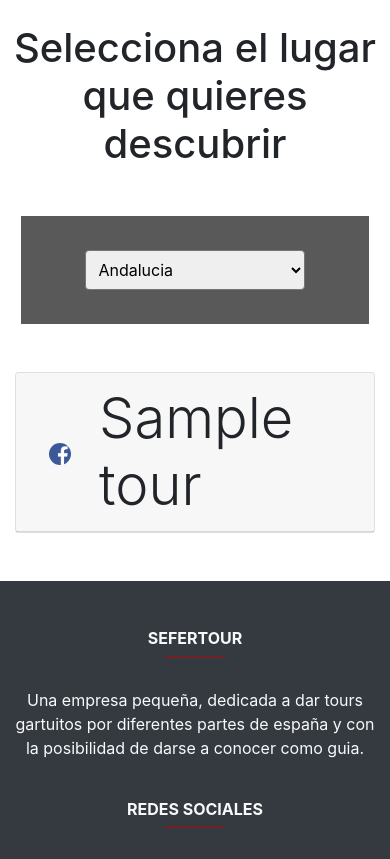
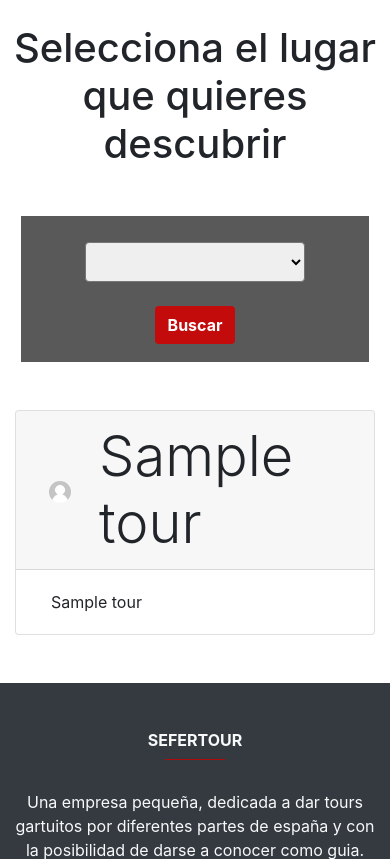
Before and after one commit to endisanchez/SeFerTour, a Laravel app: a page that uses resources/views/tours.blade.php in a window 390 px wide. Shown: the part 56-915 px from the top of the page. Run offline with Laravel 8, Linux system fonts and the light colour scheme; tables that the repository leaves empty hold one stand-in row (values such as "Sample post"); lists and menus that the app fills with data are empty; style sheets or scripts are compiled from the project's sources; some libraries are stand-ins or nearby versions.

Commit message:
Revert "Migracion tours cambiada y mapa España responsive implementado"
This reverts commit 864120340d75fc4ffda7231d953a30c1e013a5c9.

```diff
--- a/app/Http/Controllers/TourController.php
+++ b/app/Http/Controllers/TourController.php
@@ -7,7 +7,7 @@ class TourController extends Controller
 {
 
   public function toursProvincia($provincia) {
-    $tours = App\Models\Tour::where('comunidad', '=', $provincia)->get();
+    $tours = App\Models\Tour::where('provincia', '=', $provincia)->get();
     // dd($tours);
     return view("tours")->with("tours", $tours);
   }
--- a/resources/views/tours.blade.php
+++ b/resources/views/tours.blade.php
@@ -12,6 +12,7 @@
 <script src="https://cdnjs.cloudflare.com/ajax/libs/popper.js/1.12.9/umd/popper.min.js" integrity="sha384-ApNbgh9B+Y1QKtv3Rn7W3mgPxhU9K/ScQsAP7hUibX39j7fakFPskvXusvfa0b4Q" crossorigin="anonymous"></script>
 <script src="https://maxcdn.bootstrapcdn.com/bootstrap/4.0.0/js/bootstrap.min.js" integrity="sha384-JZR6Spejh4U02d8jOt6vLEHfe/JQGiRRSQQxSfFWpi1MquVdAyjUar5+76PVCmYl" crossorigin="anonymous"></script>
 <script src="https://ajax.googleapis.com/ajax/libs/jquery/2.1.1/jquery.min.js"></script>
+<script src="{{ url('../resources/js/peticionComunidades.js') }}"></script>
 
 <body>
   <header>
@@ -19,7 +20,7 @@
         <div class="container-fluid">
             <img src="{{url('imagenes/logoanimado_blanco.gif')}}" alt="logo" width="25%">
             <button class="navbar-toggler text-black" type="button" data-toggle="collapse" data-target="#opciones">
-              <img class="img-fluid "src="{{ url('imagenes/menu.png') }}" alt="menu" width="30">
+              <img class="img-fluid "src="imagenes/menu.png" alt="menu" width="30">
             </button>
           <div class="collapse navbar-collapse " id="opciones">
             <ul class="navbar-nav ml-auto d-flex float-right text-right">
@@ -201,37 +202,20 @@
         </map>
 
         <form method="post">
-          @csrf
             <div class="row my-5 d-block d-xl-none">
               <div id="formulario">
                 <form>
-                    <div class="rounded my-4">
-                      <select onchange="window.location.href=this.value;" class="rounded col-8 p-2">
-                        <option value="Andalucia">Andalucia</option>
-                        <option value="Aragon">Aragon</option>
-                        <option value="Asturias">Asturias</option>
-                        <option value="IslasBaleares">Islas Baleares</option>
-                        <option value="Canarias">Canarias</option>
-                        <option value="Cantabria">Cantabria</option>
-                        <option value="CastillaYLeon">Castilla Y Leon</option>
-                        <option value="CastillaLaMancha">Castilla La Mancha</option>
-                        <option value="Cataluña">Cataluña</option>
-                        <option value="Valencia">Valencia</option>
-                        <option value="Extremadura">Extremadura</option>
-                        <option value="Galicia">Galicia</option>
-                        <option value="Madrid">Madrid</option>
-                        <option value="Murcia">Murcia</option>
-                        <option value="Navarra">Navarra</option>
-                        <option value="PaisVasco">Pais Vasco</option>
-                        <option value="LaRioja">La Rioja</option>
-                        <option value="Ceuta">Ceuta</option>
-                        <option value="Melilla">Melilla</option>
+                    <!-- SELECT DE LA API PUBLICA CON TODAS LAS COMUNIDADES -->
+                    <div class="rounded my-3">
+                      <select id="selectcoms" class="rounded col-8 p-2">
                       </select>
                     </div>
+                  <button type="submit" class="btn my-2" id="botonFormulario"><strong>{{ trans('texto.buscar') }}</strong></button>
                 </form>
               </div>
             </div>
         </form>
+
       </center>
   </section>
 
@@ -243,19 +227,16 @@
           <div class="card my-5 container">
             <div class="card-header row" id="headingOne">
               <h5 class="mb-0 row col-12">
-                <button class="btn btn-link col-2" data-toggle="collapse" data-target="#collapseOne" aria-expanded="true" aria-controls="collapseOne" class="rounded-circle">
-                  <img src="{{ url('imagenes/facebook.png') }}" width="100%" class="rounded-circle">
+                <button class="btn btn-link col-2" data-toggle="collapse" data-target="#collapseOne" aria-expanded="true" aria-controls="collapseOne">
+                  <img src="{{ url('imagenes/perfil.png') }}" width="100%" class="rounded-circle">
                 </button>
                 <p class="col-10 display-4 my-auto">{{$tour->nombre}}</p>
               </h5>
             </div>
 
-            <div id="collapseOne" class="collapse" aria-labelledby="headingOne" data-parent="#accordion">
+            <div id="collapseOne" class="collapse show" aria-labelledby="headingOne" data-parent="#accordion">
               <div class="card-body">
-                    <p><b>Lugar: </b>{{$tour->ciudad}} , {{$tour->comunidad}}</p>
-                    <p><b>Hora: </b>{{$tour->hora}}</p>
-                    <p><b>Idioma: </b>{{$tour->idioma_tour}}</p>
-                    <button class="btn mt-2" id="botonFormulario" onclick="window.location.href='{{ url('/register') }}'"><strong>Reservar Tour</strong></button>
+                {{$tour->nombre}}
               </div>
             </div>
           </div>
```
Also changed, not shown: database/migrations/2020_12_14_073155_create_tours_table.php.
